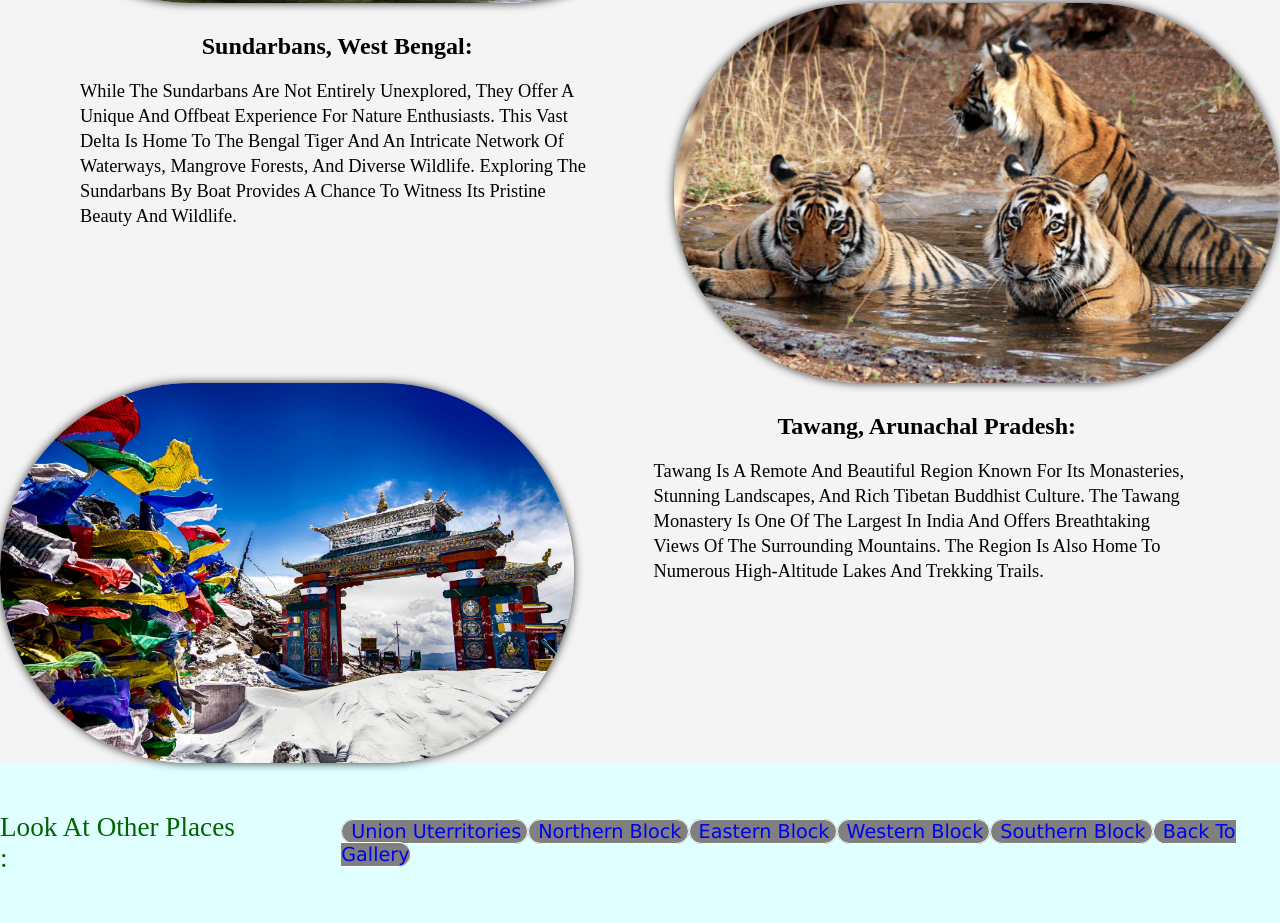
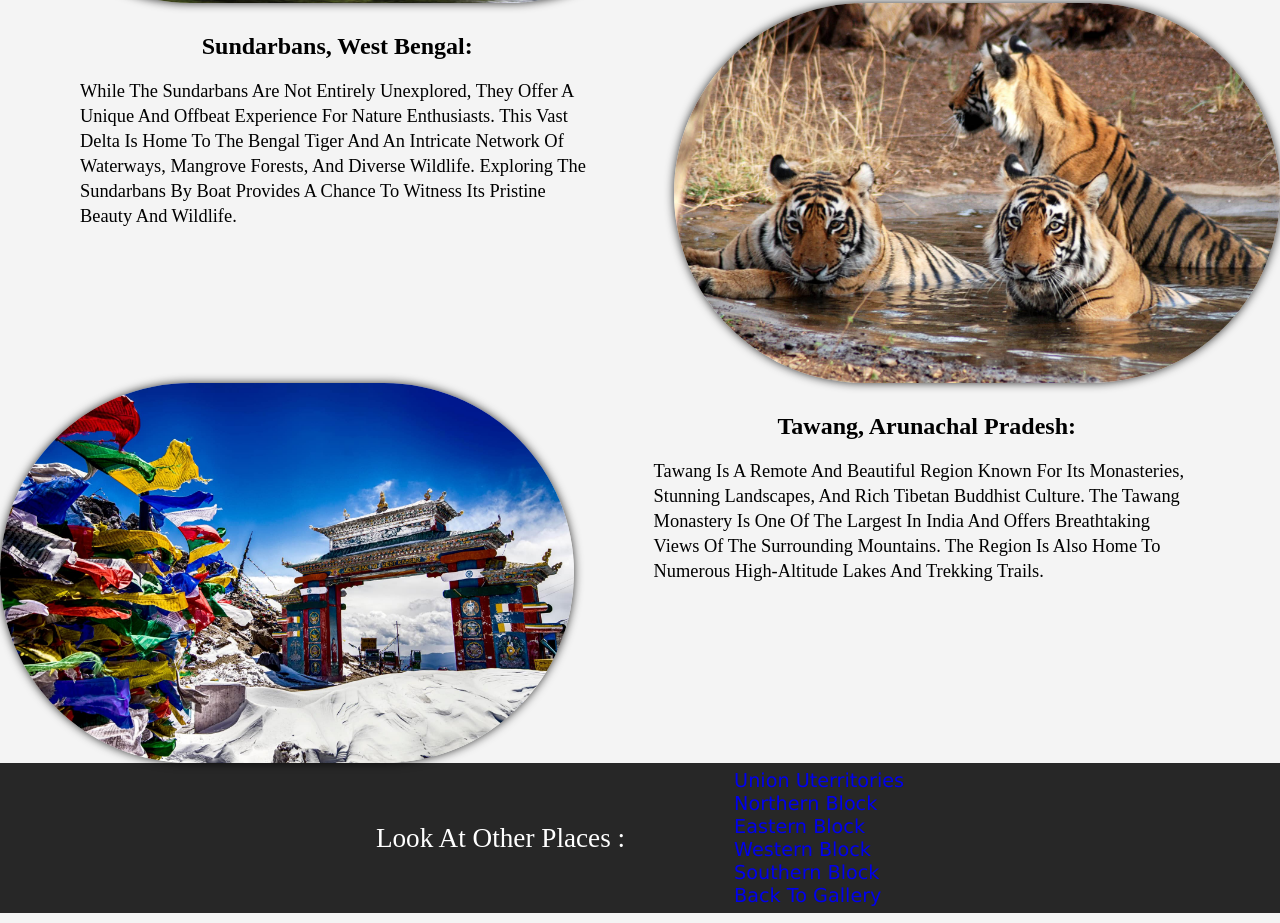
Before and after one commit to sandeep-001488/Travel-Tourism, a plain HTML site: page east.html in a window 1280 px wide. Shown: the part 1204-2127 px from the top of the page. Drawn offline with Linux system fonts and the light colour scheme.

Commit message:
Update styles.css

```diff
--- a/styles.css
+++ b/styles.css
@@ -288,12 +288,12 @@ i{
 /* links */
 
 .links{
-    height: 160px;
+    height: 150px;
     display: flex;
-    /* justify-content: space-evenly; */
+    justify-content: center;
     align-items: center;
-    background-color: lightcyan;
-    color: darkgreen;
+    background-color: #272727;
+    color: white;
     font-size: 1.7rem;
 }
 .link1{
@@ -305,10 +305,6 @@ i{
 
  .link2{
     font-family: 'Lucida Sans', 'Lucida Sans Regular', 'Lucida Grande', 'Lucida Sans Unicode', Geneva, Verdana, sans-serif;
-    /* display: flex; */
-    justify-content: space-evenly;
+    display: flex;
     padding-left:9px;
-    background-color: grey;
-    border: 1px solid white;
-    border-radius: 15px;
 }
```
